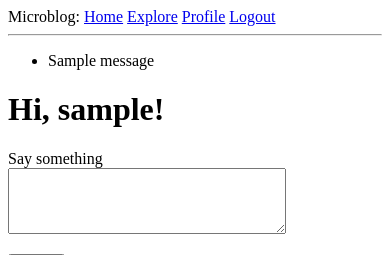
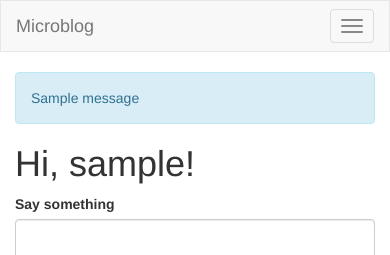
Before and after one commit to miharlin/microblog, a Flask app: page / in a window 390 px wide; the page is wider, and only the part inside the window is pictured. Shown: the top 255 px of that part. Run offline with Flask 2, Linux system fonts and the light colour scheme; a user stored in the database is signed in; tables that the repository leaves empty hold one stand-in row (values such as "Sample post"); one stand-in notice (Sample message) is shown; some libraries are stand-ins or nearby versions.

Commit message:
chapter 11

```diff
--- a/app/__init__.py
+++ b/app/__init__.py
@@ -7,6 +7,7 @@ from flask_migrate import Migrate
 from flask_login import LoginManager
 from flask_mail import Mail
 from config import Config
+from flask_bootstrap import Bootstrap
 
 app = Flask(__name__)
 app.config.from_object(Config)
@@ -15,6 +16,7 @@ migrate = Migrate(app, db)
 login = LoginManager(app)
 login.login_view = 'login'
 mail = Mail(app)
+bootstrap = Bootstrap(app)
 
 if not app.debug:
     if app.config['MAIL_SERVER']:
--- a/app/models.py
+++ b/app/models.py
@@ -75,11 +75,9 @@ class User(UserMixin, db.Model):
             return
         return User.query.get(id)
 
-
 @login.user_loader
 def load_user(id):
     return User.query.get(int(id))
-
 
 class Post(db.Model):
     id = db.Column(db.Integer, primary_key=True)
--- a/app/templates/404.html
+++ b/app/templates/404.html
@@ -1,6 +1,6 @@
 {% extends "base.html" %}
 
-{% block content %}
+{% block app_content %}
     <h1>File Not Found</h1>
     <p><a href="{{ url_for('index') }}">Back</a></p>
 {% endblock %}
--- a/app/templates/_post.html
+++ b/app/templates/_post.html
@@ -1,6 +1,17 @@
-<table>
-    <tr valign="top">
-        <td><img src="{{ post.author.avatar(36) }}"></td>
-        <td><a href="{{ url_for('user', username=post.author.username) }}">{{ post.author.username }}</a> says:<br>{{ post.body }}</td>
+<table class="table table-hover">
+    <tr>
+        <td width="70px">
+            <a href="{{ url_for('user', username=post.author.username) }}">
+                <img src="{{ post.author.avatar(70) }}" />
+            </a>
+        </td>
+        <td>
+            <a href="{{ url_for('user', username=post.author.username) }}">
+                {{ post.author.username }}
+            </a>
+            says:
+            <br>
+            {{ post.body }}
+        </td>
     </tr>
 </table>
--- a/app/templates/base.html
+++ b/app/templates/base.html
@@ -1,34 +1,50 @@
-<!doctype html>
-<html>
-    <head>
-        {% if title %}
-        <title>{{ title }} - Microblog</title>
-        {% else %}
-        <title>Welcome to Microblog</title>
-        {% endif %}
-    </head>
-    <body>
-        <div>
-            Microblog:
-            <a href="{{ url_for('index') }}">Home</a>
-            <a href="{{ url_for('explore') }}">Explore</a>
-            {% if current_user.is_anonymous %}
-            <a href="{{ url_for('login') }}">Login</a>
-            {% else %}
-            <a href="{{ url_for('user', username=current_user.username) }}">Profile</a>
-            <a href="{{ url_for('logout') }}">Logout</a>
-            {% endif %}
+{% extends 'bootstrap/base.html' %}
+
+{% block title %}
+    {% if title %}{{ title }} - Microblog{% else %}Welcome to Microblog{% endif %}
+{% endblock %}
+
+{% block navbar %}
+    <nav class="navbar navbar-default">
+        <div class="container">
+            <div class="navbar-header">
+                <button type="button" class="navbar-toggle collapsed" data-toggle="collapse" data-target="#bs-example-navbar-collapse-1" aria-expanded="false">
+                    <span class="sr-only">Toggle navigation</span>
+                    <span class="icon-bar"></span>
+                    <span class="icon-bar"></span>
+                    <span class="icon-bar"></span>
+                </button>
+                <a class="navbar-brand" href="{{ url_for('index') }}">Microblog</a>
+            </div>
+            <div class="collapse navbar-collapse" id="bs-example-navbar-collapse-1">
+                <ul class="nav navbar-nav">
+                    <li><a href="{{ url_for('index') }}">Home</a></li>
+                    <li><a href="{{ url_for('explore') }}">Explore</a></li>
+                </ul>
+                <ul class="nav navbar-nav navbar-right">
+                    {% if current_user.is_anonymous %}
+                    <li><a href="{{ url_for('login') }}">Login</a></li>
+                    {% else %}
+                    <li><a href="{{ url_for('user', username=current_user.username) }}">Profile</a></li>
+                    <li><a href="{{ url_for('logout') }}">Logout</a></li>
+                    {% endif %}
+                </ul>
+            </div>
         </div>
-        <hr>
+    </nav>
+{% endblock %}
+
+{% block content %}
+    <div class="container">
         {% with messages = get_flashed_messages() %}
         {% if messages %}
-        <ul>
             {% for message in messages %}
-            <li>{{ message }}</li>
+            <div class="alert alert-info" role="alert">{{ message }}</div>
             {% endfor %}
-        </ul>
         {% endif %}
         {% endwith %}
-        {% block content %}{% endblock %}
-  </body>
-</html>
+
+        {# application content needs to be provided in the app_content block #}
+        {% block app_content %}{% endblock %}
+    </div>
+{% endblock %}
--- a/app/templates/index.html
+++ b/app/templates/index.html
@@ -1,27 +1,27 @@
 {% extends "base.html" %}
+{% import 'bootstrap/wtf.html' as wtf %}
 
-{% block content %}
+{% block app_content %}
     <h1>Hi, {{ current_user.username }}!</h1>
     {% if form %}
-    <form action="" method="post">
-        {{ form.hidden_tag() }}
-        <p>
-            {{ form.post.label }}<br>
-            {{ form.post(cols=32, rows=4) }}<br>
-            {% for error in form.post.errors %}
-            <span style="color: red;">[{{ error }}]</span>
-            {% endfor %}
-        </p>
-        <p>{{ form.submit() }}</p>
-    </form>
+    {{ wtf.quick_form(form) }}
+    <br>
     {% endif %}
     {% for post in posts %}
         {% include '_post.html' %}
     {% endfor %}
-    {% if prev_url %}
-    <a href="{{ prev_url }}">Newer posts</a>
-    {% endif %}
-    {% if next_url %}
-    <a href="{{ next_url }}">Older posts</a>
-    {% endif %}
+    <nav aria-label="...">
+        <ul class="pager">
+            <li class="previous{% if not prev_url %} disabled{% endif %}">
+                <a href="{{ prev_url or '#' }}">
+                    <span aria-hidden="true">&larr;</span> Newer posts
+                </a>
+            </li>
+            <li class="next{% if not next_url %} disabled{% endif %}">
+                <a href="{{ next_url or '#' }}">
+                    Older posts <span aria-hidden="true">&rarr;</span>
+                </a>
+            </li>
+        </ul>
+    </nav>
 {% endblock %}
```
Also changed, not shown: app/templates/register.html (+7 -33 lines).
